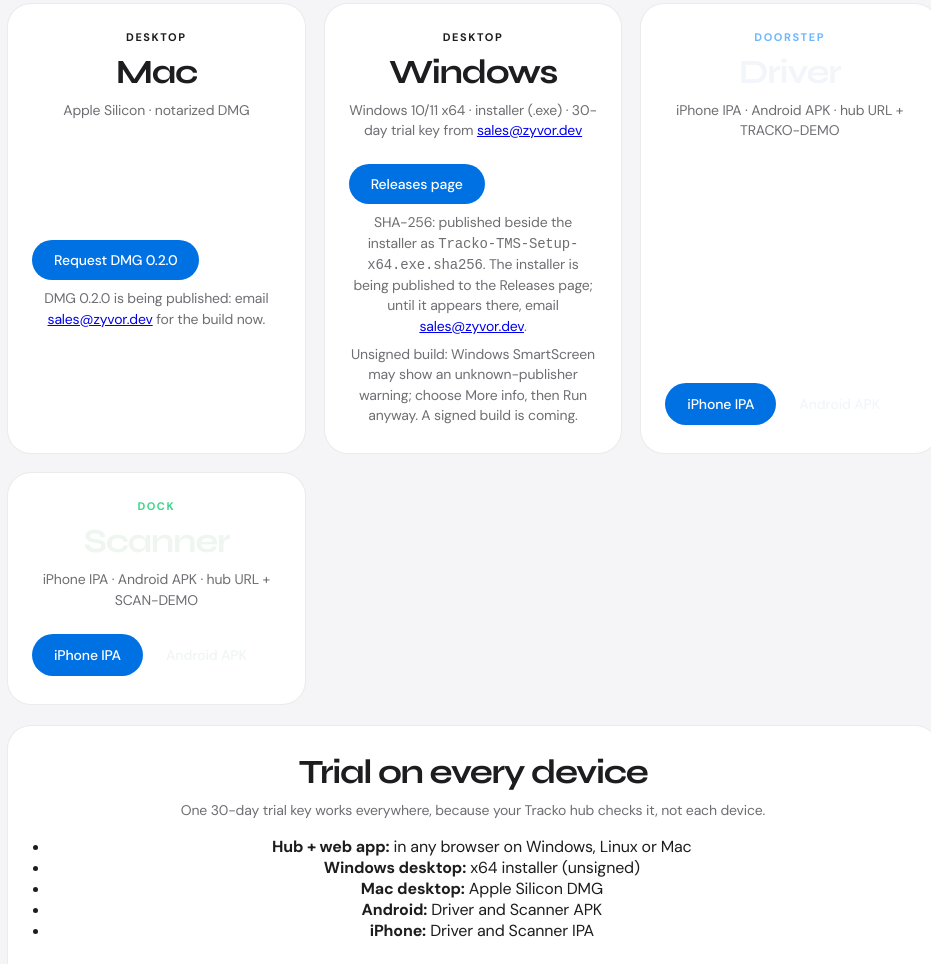
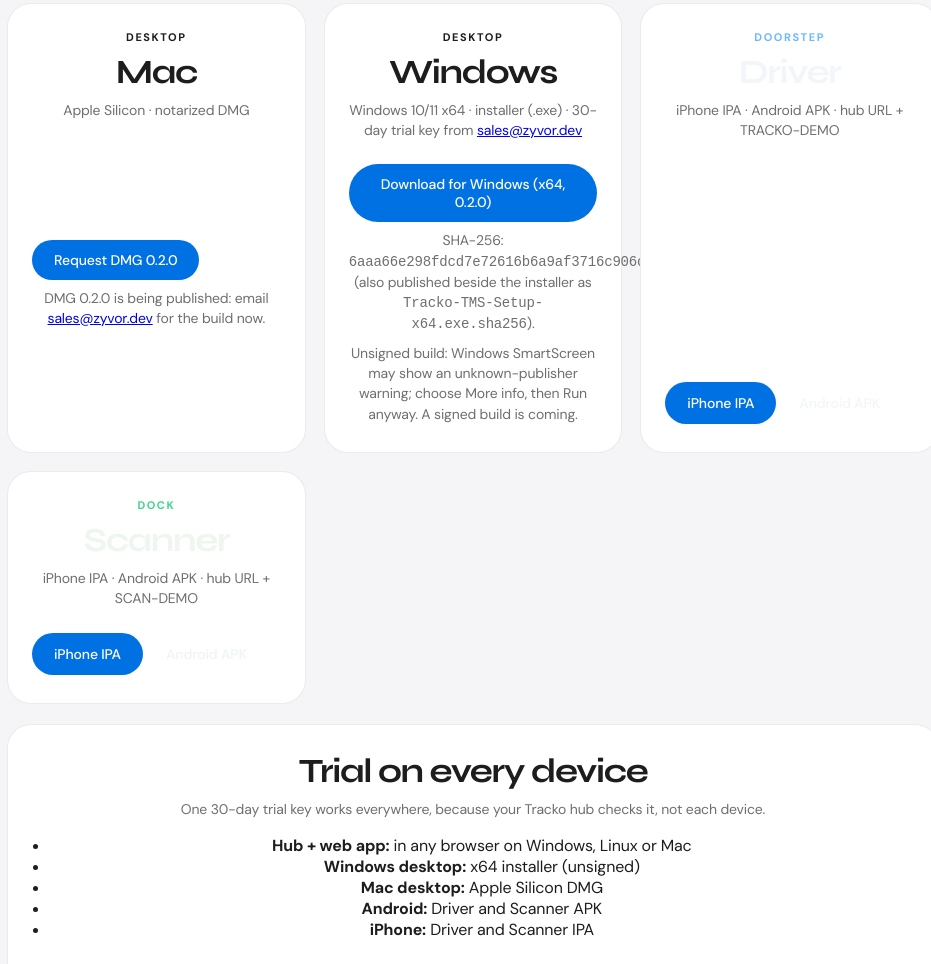
Before and after one commit to zyvorai/tracko-install, a plain HTML site: page index.html in a window 1280 px wide. Shown: the part 1711-2675 px from the top of the page, without its empty margins (167-1098 px from the left). Drawn offline with Linux system fonts and the light colour scheme.

Commit message:
Link Windows download card directly to the release asset with SHA-256
Co-Authored-By: Claude Sonnet 5.5 <noreply@anthropic.com>

```diff
--- a/index.html
+++ b/index.html
@@ -167,9 +167,9 @@
           <h3>Windows</h3>
           <p>Windows 10/11 x64 · installer (.exe) · 30-day trial key from <a href="mailto:sales@zyvor.dev?subject=Tracko%20Windows%2030-day%20trial%20key">sales@zyvor.dev</a></p>
           <div class="download-actions">
-            <a class="btn" href="https://github.com/zyvorai/tracko-install/releases">Releases page</a>
+            <a class="btn" href="https://github.com/zyvorai/tracko-install/releases/download/v0.2.0-windows/Tracko-TMS-Setup-x64.exe">Download for Windows (x64, 0.2.0)</a>
           </div>
-          <p class="hint">SHA-256: published beside the installer as <code>Tracko-TMS-Setup-x64.exe.sha256</code>. The installer is being published to the Releases page; until it appears there, email <a href="mailto:sales@zyvor.dev">sales@zyvor.dev</a>.</p>
+          <p class="hint">SHA-256: <code>6aaa66e298fdcd7e72616b6a9af3716c906c62baec48505e94f59d4065d03933</code> (also published beside the installer as <code>Tracko-TMS-Setup-x64.exe.sha256</code>).</p>
           <p class="hint">Unsigned build: Windows SmartScreen may show an unknown-publisher warning; choose More info, then Run anyway. A signed build is coming.</p>
         </article>
         <article class="download-card driver-tone">
```
